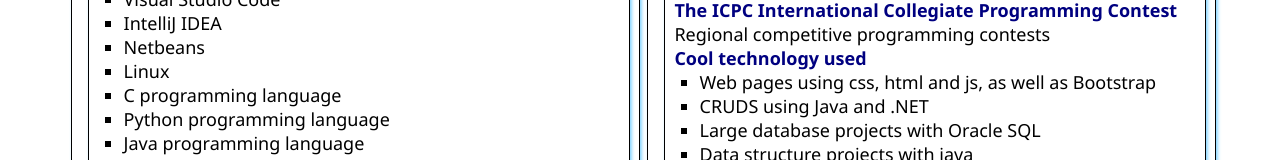
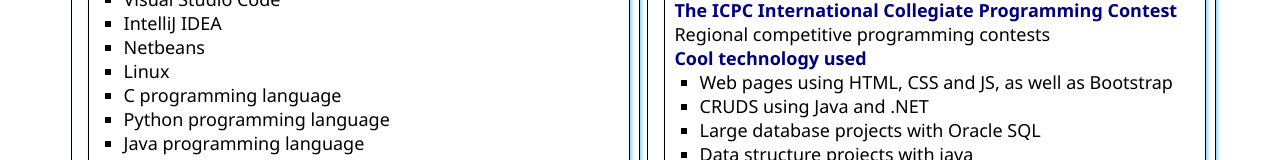
Before and after one commit to AMCDanyMX/SATechnicalOnboarding, a plain HTML site: page src/index.html in a window 1280 px wide. Shown: the part 607-767 px from the top of the page. Drawn offline with Linux system fonts and the light colour scheme.

Commit message:
UPDATE INDEX
update index

```diff
--- a/src/index.html
+++ b/src/index.html
@@ -118,7 +118,7 @@
                 <div>Regional competitive programming contests</div>
                 <h3>Cool technology used</h3>
                 <ul>
-                    <li>Web pages using css, html and js, as well as Bootstrap</li>
+                    <li>Web pages using HTML, CSS and JS, as well as Bootstrap</li>
                     <li>CRUDS using Java and .NET</li>
                     <li>Large database projects with Oracle SQL</li>
                     <li>Data structure projects with java</li>
```
